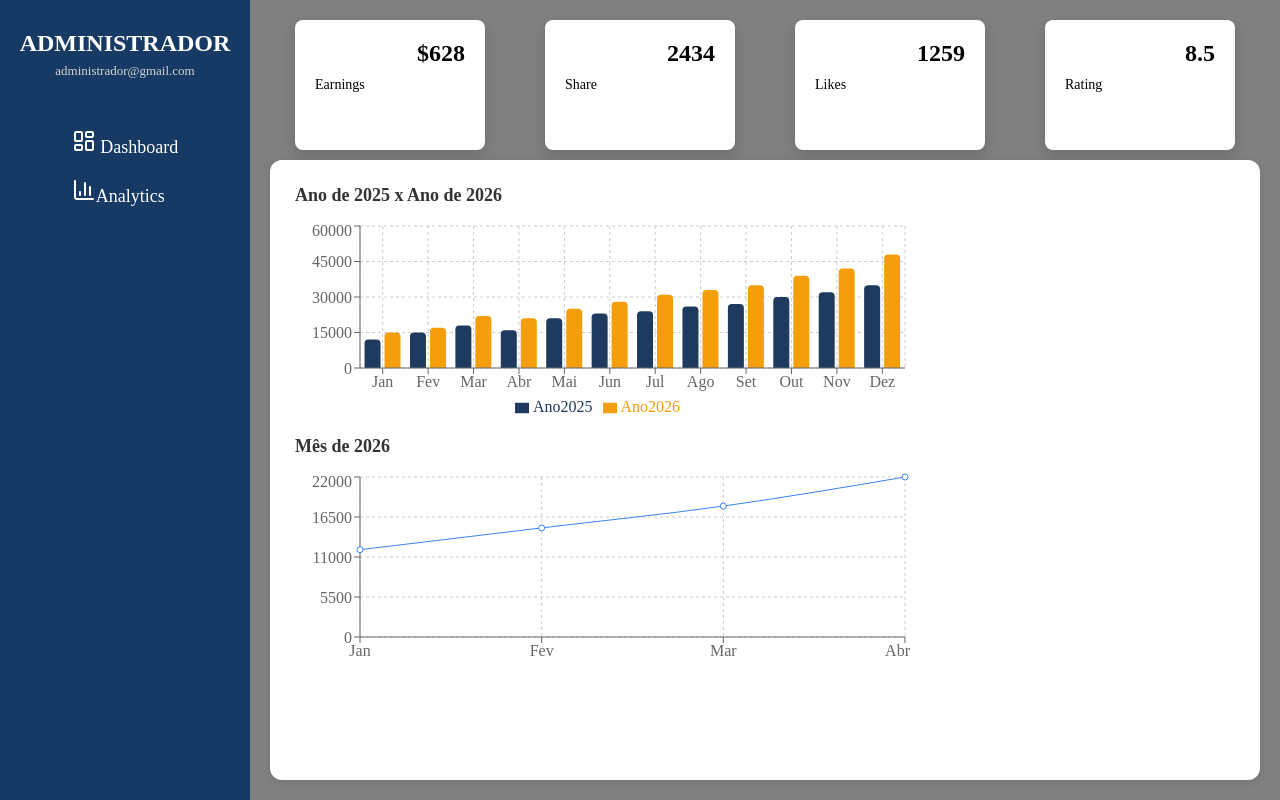
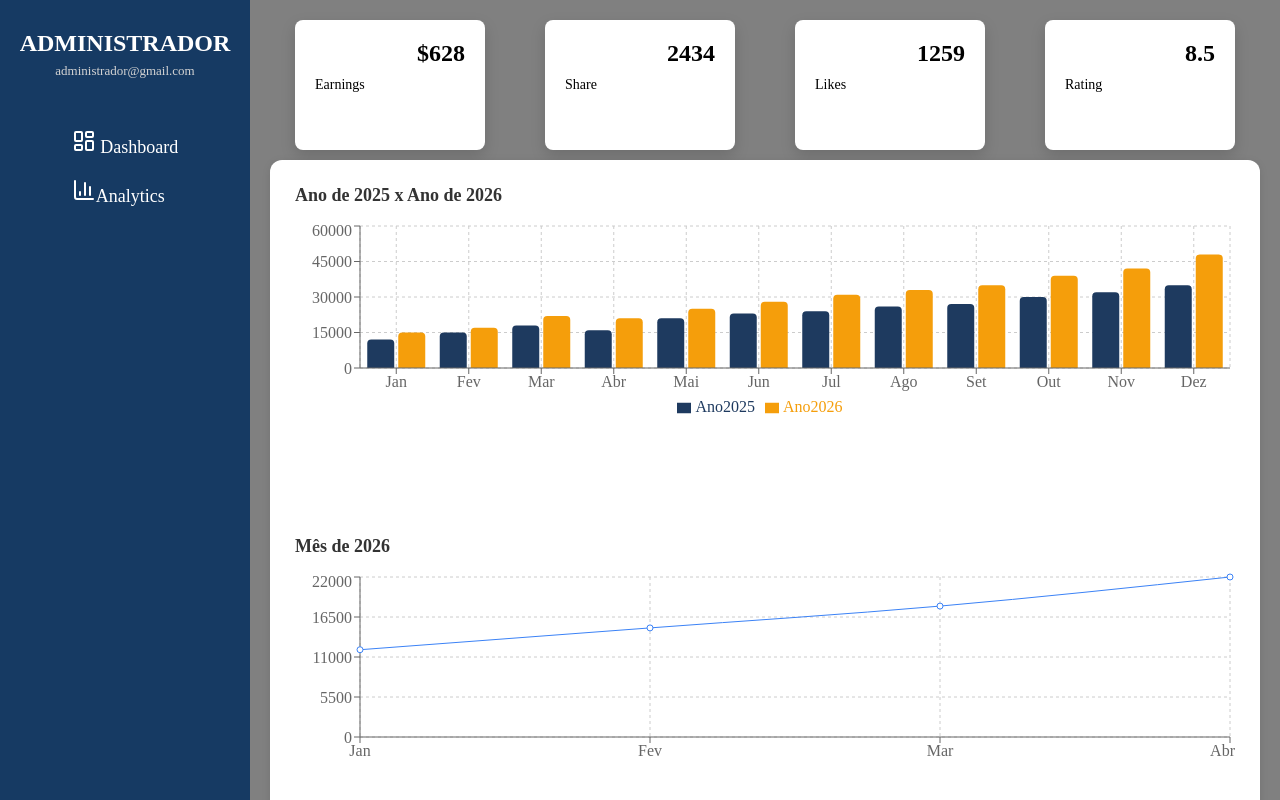
Before and after one commit to Daviugusto/DevAdmin, a React (Vite) app: page / in a window 1280 px wide. Built offline with nearby package versions, Linux system fonts and the light colour scheme.

Commit message:
responsividadev2

```diff
--- a/src/components/charts/charts.jsx
+++ b/src/components/charts/charts.jsx
@@ -1,12 +1,14 @@
 import { useState } from 'react'
-import { LineChart, Line, XAxis, YAxis, CartesianGrid, ResponsiveContainer, Tooltip, } from "recharts";
+import { LineChart, Line, XAxis, YAxis, CartesianGrid, ResponsiveContainer, Tooltip } from "recharts";
 import { revenueData } from "../../data/dashboardData.js"
+import { ChartBox } from './styles.js';
 
 function Chart() {
 
 
   return (
-    <ResponsiveContainer width={615} height={200}>
+    <ChartBox>
+    <ResponsiveContainer width="100%" height={200}>
       <LineChart data={revenueData}>
         <CartesianGrid strokeDasharray="3 3" />
         <XAxis dataKey="mes" />
@@ -17,6 +19,7 @@ function Chart() {
           stroke="#3b82f6" />
       </LineChart>
     </ResponsiveContainer>
+    </ChartBox>
   )
 }
 
--- a/src/components/charts/chartsanalytics.jsx
+++ b/src/components/charts/chartsanalytics.jsx
@@ -1,11 +1,13 @@
 import {PieChart,Pie,Tooltip,ResponsiveContainer,Cell,Legend} from "recharts";
 import { dataPie,Colors } from "../../data/dashboardData";
+import { ChartBox } from './styles.js';
 
 function Analyticchart() {
 
 
     return(
-<ResponsiveContainer width="800" height={300}>
+      <ChartBox>
+<ResponsiveContainer width="100%" height={300}>
   <PieChart>
     <Pie
       data={dataPie}
@@ -28,6 +30,7 @@ function Analyticchart() {
     <Tooltip />
   </PieChart>
 </ResponsiveContainer>
+</ChartBox>
     )
 }
 
--- a/src/components/charts/chartsbar.jsx
+++ b/src/components/charts/chartsbar.jsx
@@ -1,19 +1,12 @@
-import {
-  ResponsiveContainer,
-  BarChart,
-  Bar,
-  XAxis,
-  YAxis,
-  CartesianGrid,
-  Tooltip,
-  Legend,
-} from "recharts";
+import {ResponsiveContainer,BarChart,Bar,XAxis,YAxis,CartesianGrid,Tooltip,Legend,} from "recharts";
 
 import { revenueDataBar } from "../../data/dashboardData";
+import { ChartBox } from './styles.js';
 
 function BarCharts() {
   return (
-    <ResponsiveContainer width={615} height={200}>
+    <ChartBox>
+    <ResponsiveContainer width="100%" height={200}>
       <BarChart data={revenueDataBar}>
         <CartesianGrid strokeDasharray="3 3" />
 
@@ -38,6 +31,7 @@ function BarCharts() {
         />
       </BarChart>
     </ResponsiveContainer>
+    </ChartBox>
   );
 }
 
--- /dev/null
+++ b/src/components/charts/styles.js
@@ -0,0 +1,8 @@
+import styled from "styled-components";
+
+export const ChartBox = styled.div`
+  width: 100%;
+  min-width: 0;
+  height: 300px;
+  display: flex;
+`;
```
Also changed, not shown: src/App.jsx (deleted, +0 -17 lines).
